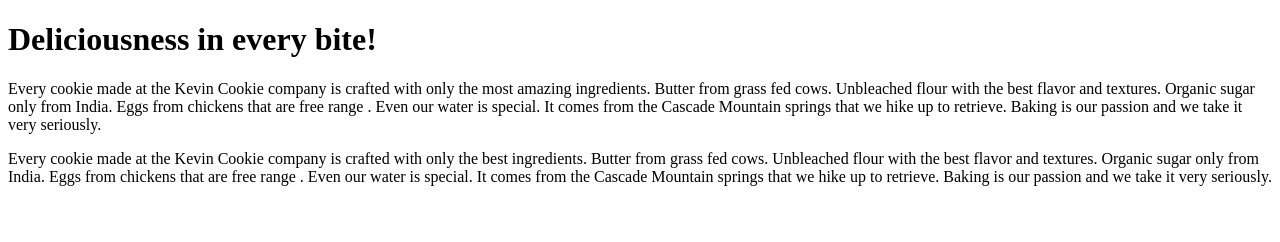
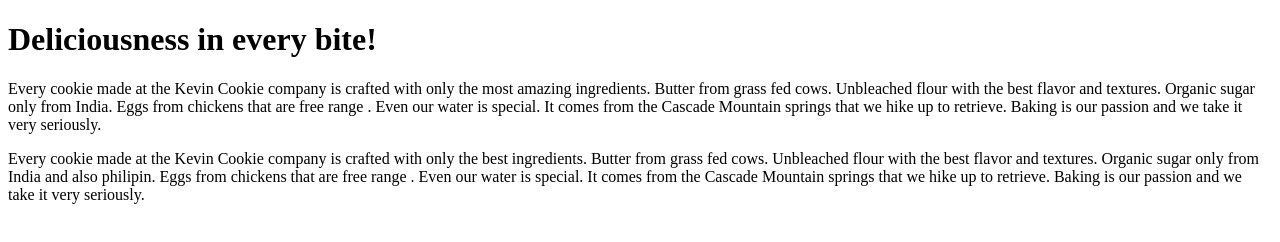
Before and after one commit to aliszd/kk, a plain HTML site: page index.htm in a window 1280 px wide. Drawn offline with Linux system fonts and the light colour scheme.

Commit message:
Update index.htm

```diff
--- a/index.htm
+++ b/index.htm
@@ -6,7 +6,7 @@
 
 <p>Every cookie made at the Kevin Cookie company is crafted with only the most amazing ingredients. Butter from grass fed cows. Unbleached flour with the best flavor and textures. Organic sugar only from India. Eggs from chickens that are free range . Even our water is special. It comes from the Cascade Mountain springs that we hike up to retrieve. Baking is our passion and we take it very seriously.</p>
 
-<p>Every cookie made at the Kevin Cookie company is crafted with only the best ingredients. Butter from grass fed cows. Unbleached flour with the best flavor and textures. Organic sugar only from India. Eggs from chickens that are free range . Even our water is special. It comes from the Cascade Mountain springs that we hike up to retrieve. Baking is our passion and we take it very seriously.</p>
+<p>Every cookie made at the Kevin Cookie company is crafted with only the best ingredients. Butter from grass fed cows. Unbleached flour with the best flavor and textures. Organic sugar only from India and also philipin. Eggs from chickens that are free range . Even our water is special. It comes from the Cascade Mountain springs that we hike up to retrieve. Baking is our passion and we take it very seriously.</p>
 
 </body>
 </html>
```
